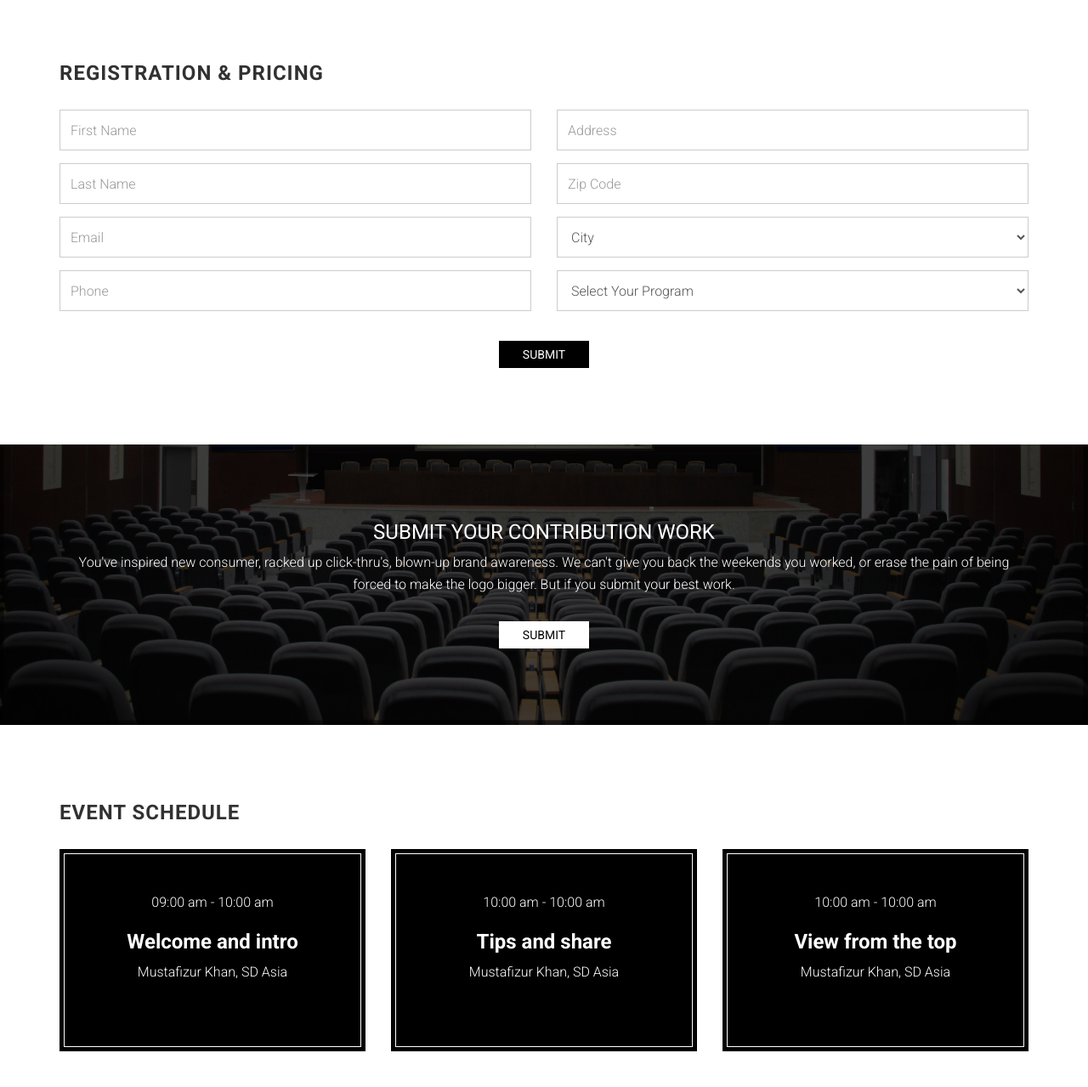
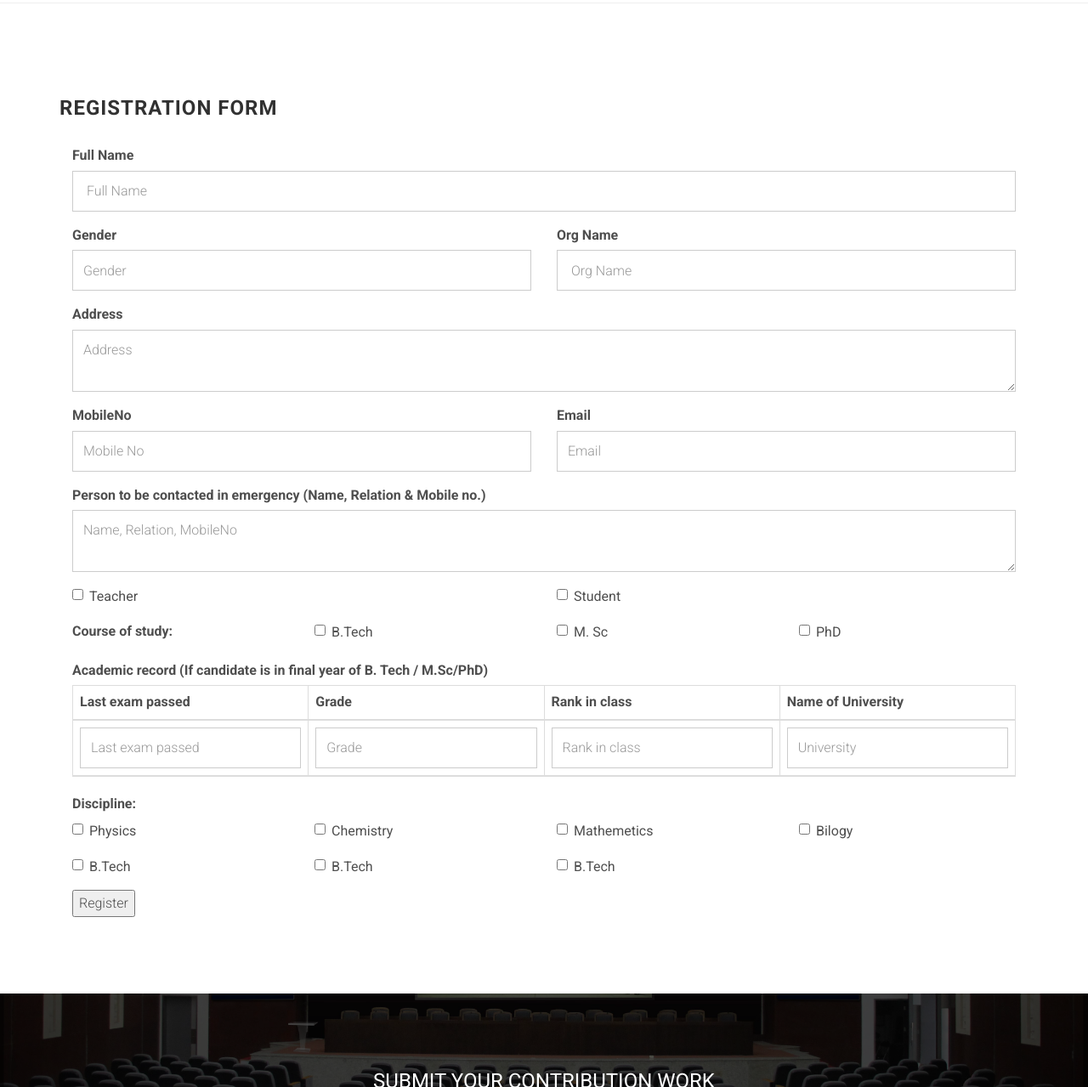
Before and after one commit to so-sc/conclave, a website: page index.html in a window 1280 px wide. Shown: the part 3268-4547 px from the top of the page at 85% size. Drawn offline with Linux system fonts and the light colour scheme; files whose address does not match are found by name.

Commit message:
Updated Registration form

```diff
--- a/index.html
+++ b/index.html
@@ -270,70 +270,157 @@
             </div>
         </div>
     </section>
-
+ <hr>
     <section id="registration" class="section registration">
         <div class="container">
             <div class="row">
                 <div class="col-md-12">
-                    <h3 class="section-title">Registration &amp; Pricing</h3>
+                    <h3 class="section-title">Registration Form</h3>
                 </div>
             </div>
 
-            <form action="#" id="registration-form">
-                <div class="row">
-                    <div class="col-md-12" id="registration-msg" style="display:none;">
-                        <div class="alert"></div>
-                    </div>
-                    <div class="col-sm-6">
-                        <div class="form-group">
-                            <input type="text" class="form-control" placeholder="First Name" id="fname" name="fname" required>
-                        </div>
+            <form id="login-form" action="#" method="post" role="form" style="display: block;">
 
-                        <div class="form-group">
-                            <input type="text" class="form-control" placeholder="Last Name" id="lname" name="lname" required>
-                        </div>
+            	<div class="col-md-12 form-line">
+            	<div class="form-group">
+            			  				<label for="exampleInputUsername">Full Name</label>
+            					    	<input type="text" class="form-control" name="FullName" placeholder=" Full Name" required>
+            				  		</div>	</div>
+            	<div class="col-md-6 form-line">
+            	<div class="form-group">
+            			  				<label for="exampleInputUsername">Gender</label>
+            					    	<input type="text" class="form-control" name="gender" placeholder="Gender" required>
+            				  		</div>	</div>
+            						<div class="col-md-6 form-line">
+            	<div class="form-group">
+            			  				<label for="exampleInputUsername">Org Name</label>
+            					    	<input type="text" class="form-control" name="org" placeholder=" Org Name">
+            				  		</div>	</div>
+            <div class="col-md-12 form-line">
+            	<div class="form-group">
+            			  				<label for="exampleInputUsername">Address</label>
+            					    	<textarea type="text" class="form-control" name="address" placeholder="Address"></textarea>
+            				  		</div>	</div>
+            <div class="col-md-6 form-line">
+            	<div class="form-group">
+            			  				<label for="exampleInputUsername">MobileNo</label>
+            					    	<input type="text" class="form-control" name="mobile" placeholder="Mobile No">
+            				  		</div>	</div>
+            						<div class="col-md-6 form-line">
+            	<div class="form-group">
+            			  				<label for="exampleInputUsername">Email</label>
+            					    	<input type="text" class="form-control" name="email" placeholder="Email">
+            				  		</div>	</div>
+            						<div class="col-md-12 form-line">
+            	<div class="form-group">
+            			  				<label for="exampleInputUsername">Person to be contacted in emergency (Name, Relation & Mobile no.)</label>
+            					    	<textarea type="text" class="form-control" name="person" placeholder="Name, Relation, MobileNo"></textarea>
+            				  		</div>	</div>
+            <div class="col-md-6 form-line">
+            	<div class="form-group">
+            			  				<label class="checkbox-inline">
+                  <input type="checkbox" value="teacher">Teacher
+                </label>
+            				  		</div>	</div>
+            						<div class="col-md-6 form-line">
+            	<div class="form-group">
+            			  				<label class="checkbox-inline">
+                  <input type="checkbox" value="student">Student
+                </label>
+            				  		</div>	</div>
 
-                        <div class="form-group">
-                            <input type="email" class="form-control" placeholder="Email" id="email" name="email" required>
-                        </div>
+            <div class="col-md-3 form-line">
+            	<div class="form-group">
+            			  				<label>Course of study:
+                </label>
+            				  		</div>	</div>
+            						<div class="col-md-3 form-line">
+            	<div class="form-group">
+            			  				<label class="checkbox-inline">
+                  <input type="checkbox" value="btech">B.Tech
+                </label>
+            				  		</div>	</div>
+            						<div class="col-md-3 form-line">
+            	<div class="form-group">
+            			  				<label class="checkbox-inline">
+                  <input type="checkbox" value="msc">M. Sc
+                </label>
+            				  		</div>	</div>
+            						<div class="col-md-3 form-line">
+            	<div class="form-group">
+            			  				<label class="checkbox-inline">
+                  <input type="checkbox" value="phd">PhD
+                </label>
+            				  		</div>	</div>
+            						<div class="col-md-12 form-line">
+            <label>Academic record (If candidate is in final year of B. Tech / M.Sc/PhD)</label>
 
-                        <div class="form-group">
-                            <input type="text" class="form-control" placeholder="Phone" id="cell" name="cell" required>
-                        </div>
-                    </div>
+            		<table class="table table-bordered table-responsive">
+                     <thead>
+                        <tr>
+                            <th>Last exam passed</th>
+            				<th>Grade</th>
+            				<th>Rank in class</th>
+            				<th>Name of University</th>
+                        </tr>
+            			</thead>
+            			<td><input type="text" name="exam" class="form-control" placeholder="Last exam passed"></td>
+                         <td><input type="text" name="grade" class="form-control" placeholder="Grade"></td>
+                         <td><input type="text" name="rank" class="form-control" placeholder="Rank in class"></td>
+            			 <td><input type="text" name="university" class="form-control" placeholder="University"></td>
 
-                    <div class="col-sm-6">
-                        <div class="form-group">
-                            <input type="text" class="form-control" placeholder="Address" id="address" name="address" required>
-                        </div>
+            			<tbody>
+                <tr>
 
-                        <div class="form-group">
-                            <input type="text" class="form-control" placeholder="Zip Code" id="zip" name="zip" required>
-                        </div>
+            	</tr>
+            </table>	</div>
+            <div class="col-md-12 form-line">
+            <label>Discipline:</label>	</div>
+            <div class="col-md-3 form-line">
+            	<div class="form-group">
+            			  				<label class="checkbox-inline">
+                  <input type="checkbox" value="physics">Physics
+                </label>
+            				  		</div>	</div>
+            						<div class="col-md-3 form-line">
+            	<div class="form-group">
+            			  				<label class="checkbox-inline">
+                  <input type="checkbox" value="chemistry">Chemistry
+                </label>
+            				  		</div>	</div>
+            						<div class="col-md-3 form-line">
+            	<div class="form-group">
+            			  				<label class="checkbox-inline">
+                  <input type="checkbox" value="maths">Mathemetics
+                </label>
+            				  		</div>	</div>
+            <div class="col-md-3 form-line">
+            	<div class="form-group">
+            			  				<label class="checkbox-inline">
+                  <input type="checkbox" value="teacher">Bilogy
+                </label>
+            				  		</div>	</div><div class="col-md-3 form-line">
+            	<div class="form-group">
+            			  				<label class="checkbox-inline">
+                  <input type="checkbox" value="teacher">B.Tech
+                </label>
+            				  		</div>	</div><div class="col-md-3 form-line">
+            	<div class="form-group">
+            			  				<label class="checkbox-inline">
+                  <input type="checkbox" value="teacher">B.Tech
+                </label>
+            				  		</div>	</div>
+            						<div class="col-md-3 form-line">
+            	<div class="form-group">
+            			  				<label class="checkbox-inline">
+                  <input type="checkbox" value="teacher">B.Tech
+                </label>
+            				  		</div>	</div>
+            <div class="col-md-12 form-line">
+            <input type="submit" name="submit" value="Register" class="pull-left">
+            </div>
 
-                        <div class="form-group">
-                            <select class="form-control" name="city" id="city" required>
-                                <option readonly>City</option>
-                                <option>City Name 1</option>
-                                <option>City Name 2</option>
-                                <option>City Name 3</option>
-                                <option>City Name 4</option>
-                            </select>
-                        </div>
 
-                        <div class="form-group">
-                            <select class="form-control" name="program" id="program" required>
-                                <option readonly>Select Your Program</option>
-                                <option>Program Name 1</option>
-                                <option>Program Name 2</option>
-                                <option>Program Name 3</option>
-                            </select>
-                        </div>
-                    </div>
-                </div>
-                <div class="text-center mt20">
-                    <button type="submit" class="btn btn-black" id="registration-submit-btn">Submit</button>
-                </div>
             </form>
         </div>
     </section>
```
